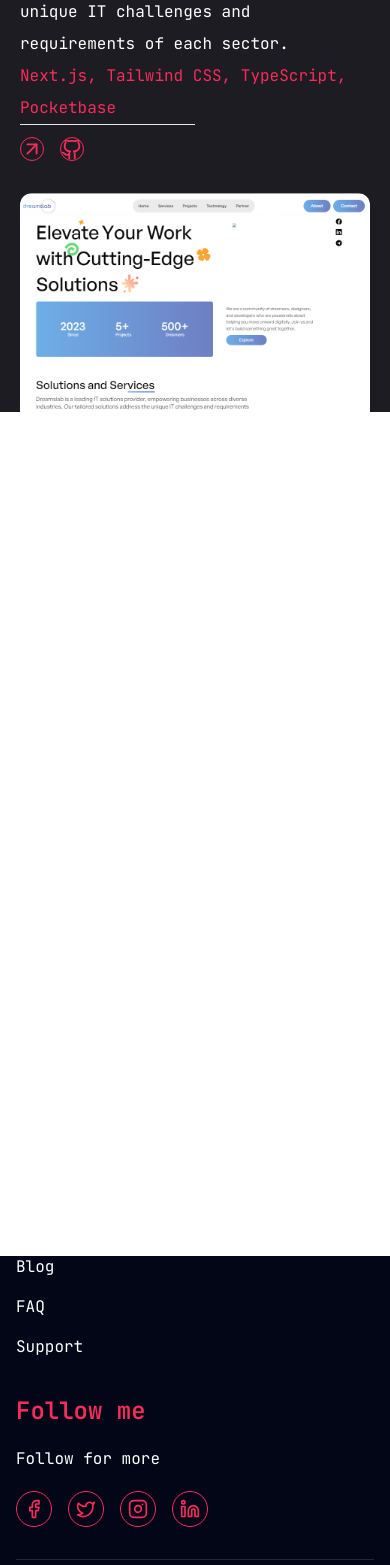
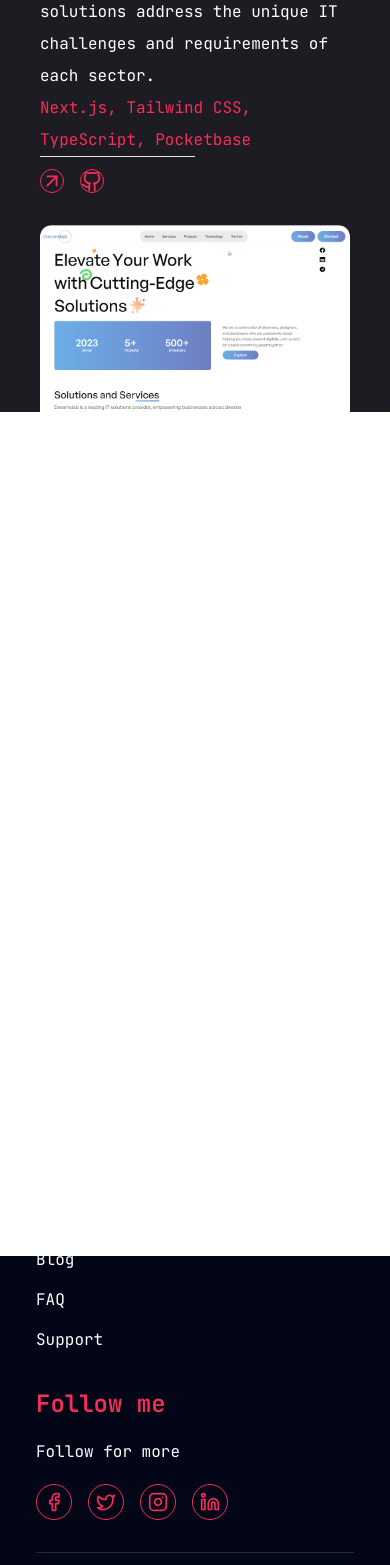
Before and after one commit to SivPing/portfolio, a Next.js app: page /projects in a window 390 px wide. Shown: the part 432-1997 px from the top of the page. Built offline with nearby package versions, Linux system fonts and the light colour scheme.

Commit message:
feat: hero

```diff
--- a/src/app/projects/page.tsx
+++ b/src/app/projects/page.tsx
@@ -11,7 +11,7 @@ import { PROJECTS } from "@/constants/project";
 
 const Project = () => {
   return (
-    <section className="py-16  text-white lg:px-28">
+    <section className="py-16  text-white lg:px-28 px-5">
       <div className="container mx-auto px-5">
         <h1 className="text-4xl font-bold text-center mb-10 ">My Project</h1>
         <Swiper spaceBetween={10} className="w-full h-full">
--- a/src/components/global/footer.tsx
+++ b/src/components/global/footer.tsx
@@ -12,7 +12,7 @@ import {
 
 const Footer = () => {
   return (
-    <footer className=" bg-slate-950 text-white">
+    <footer className=" bg-slate-950 text-white  px-5">
       {/* Main Footer Content */}
       <div className="max-w-7xl mx-auto px-4 py-12">
         <div className="grid grid-cols-1 md:grid-cols-2 lg:grid-cols-4 gap-8">
```
